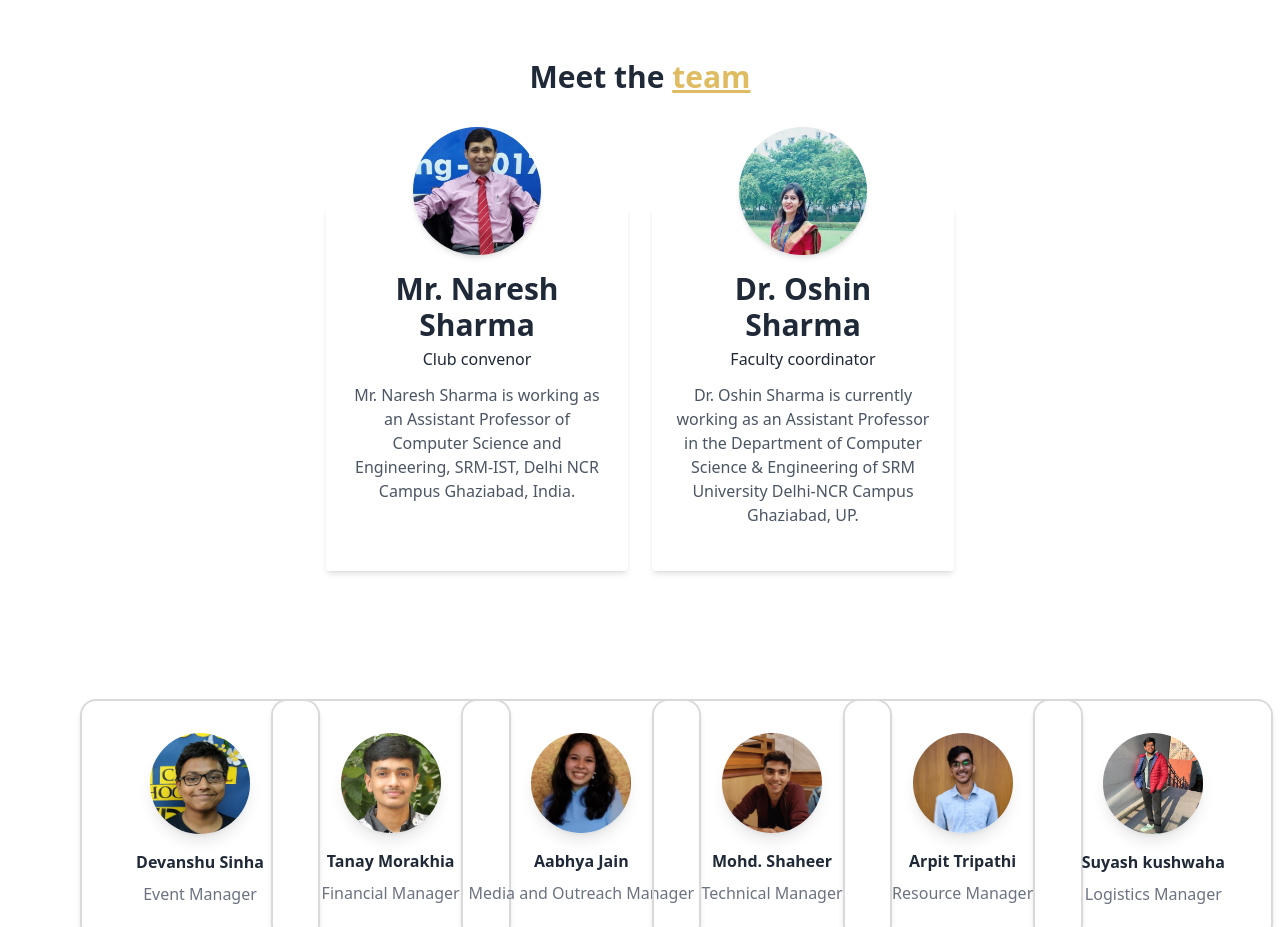
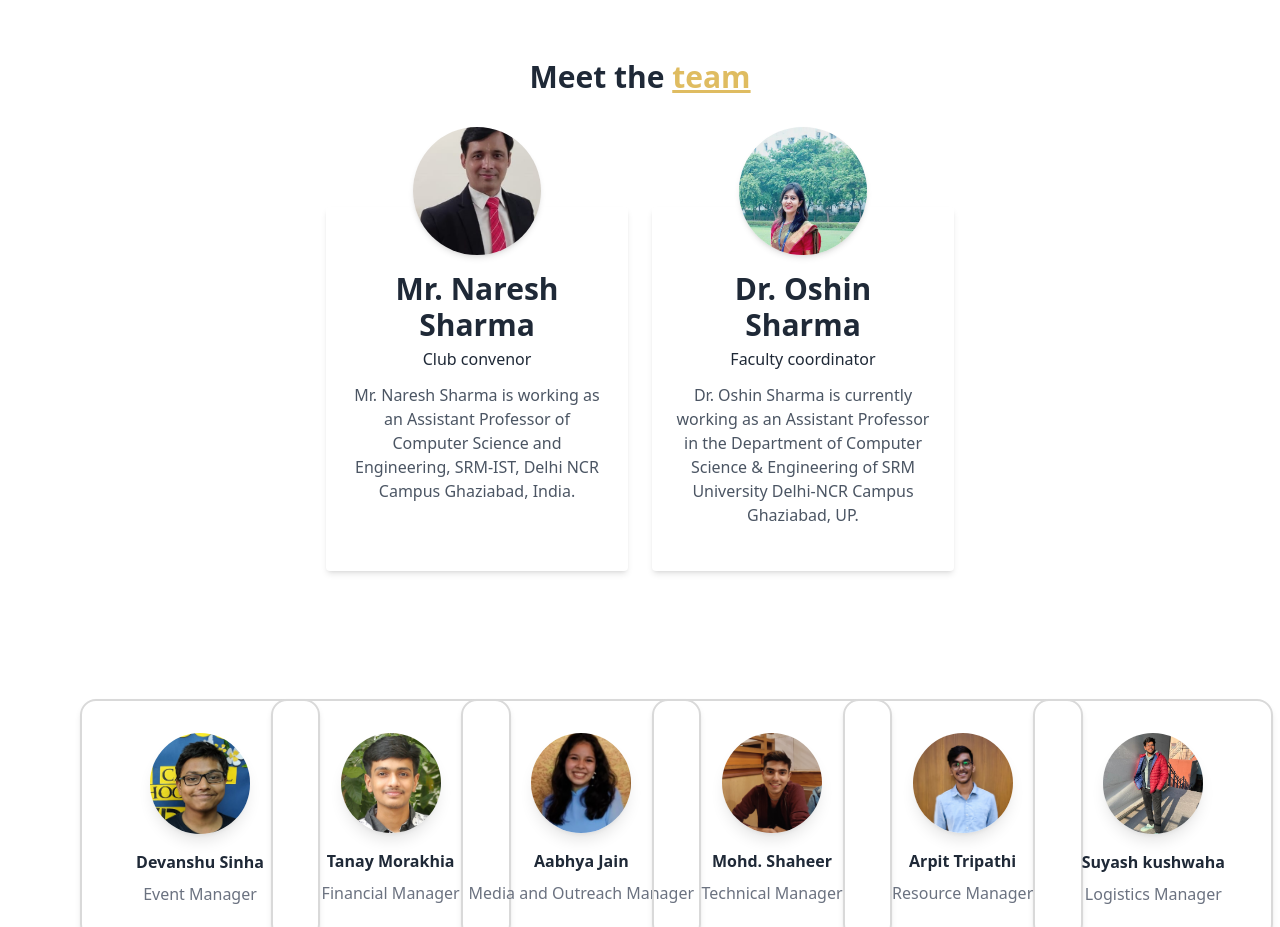
Before and after one commit to hackhound2k23/page.github.io, a website: page index.html in a window 1280 px wide. Shown: the part 7800-8727 px from the top of the page. Drawn offline with nearby package versions, Linux system fonts and the light colour scheme; files that its build step writes are made by us from their sources.

Commit message:
changed naresh sir photo

```diff
--- a/index.html
+++ b/index.html
@@ -1072,7 +1072,7 @@ style="min-height: 100vh;"
           <div class="rounded overflow-hidden shadow-md bg-white">
               <div class="absolute -mt-20 w-full flex justify-center">
                   <div class="h-32 w-32">
-                      <img src="./img/naresh_sir.png" alt="Display Picture of Silene Tokyo" role="img" class="rounded-full object-cover h-full w-full shadow-md" />
+                      <img src="./img/naresh_sir.jpeg" alt="Display Picture of Silene Tokyo" role="img" class="rounded-full object-cover h-full w-full shadow-md" />
                   </div>
               </div>
               <div class="px-6 mt-16">
```
Also changed, not shown: img/naresh_sir.jpeg (added).
